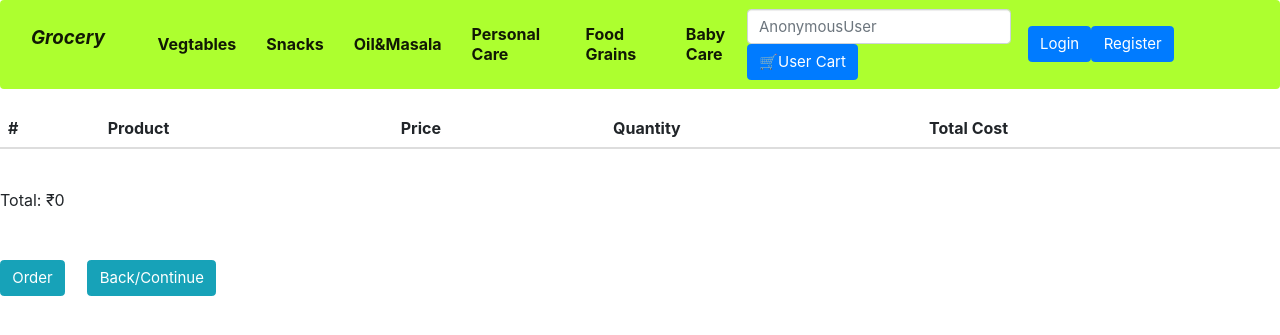
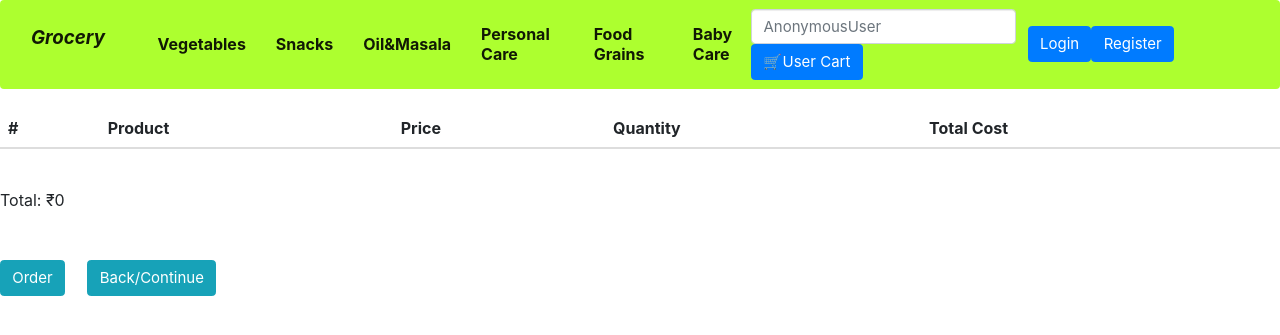
Before and after one commit to VelisalaPushpa/ecom, a Django app: page /cart/ in a window 1280 px wide. Shown: the top 335 px of the page. Run offline with Django 4.2, Linux system fonts and the light colour scheme; data comes from the database, SQL or seed files in the repository; lists and menus that the app fills with data are empty; some libraries are stand-ins or nearby versions.

Commit message:
anything

```diff
--- a/myapp/templates/base.html
+++ b/myapp/templates/base.html
@@ -32,7 +32,7 @@
   <div class="collapse navbar-collapse" id="navbarSupportedContent">
     <ul class="navbar-nav mr-auto">
       <li class="nav-item active">
-        <a class="nav-link" href="http://127.0.0.1:8000/products/1/vegetables"><b>Vegtables</b><span class="sr-only">(current)</span></a>
+        <a class="nav-link" href="http://127.0.0.1:8000/products/1/vegetables"><b>Vegetables</b><span class="sr-only">(current)</span></a>
       </li>
     </ul>
       <div class="collapse navbar-collapse" id="navbarSupportedContent">
```
